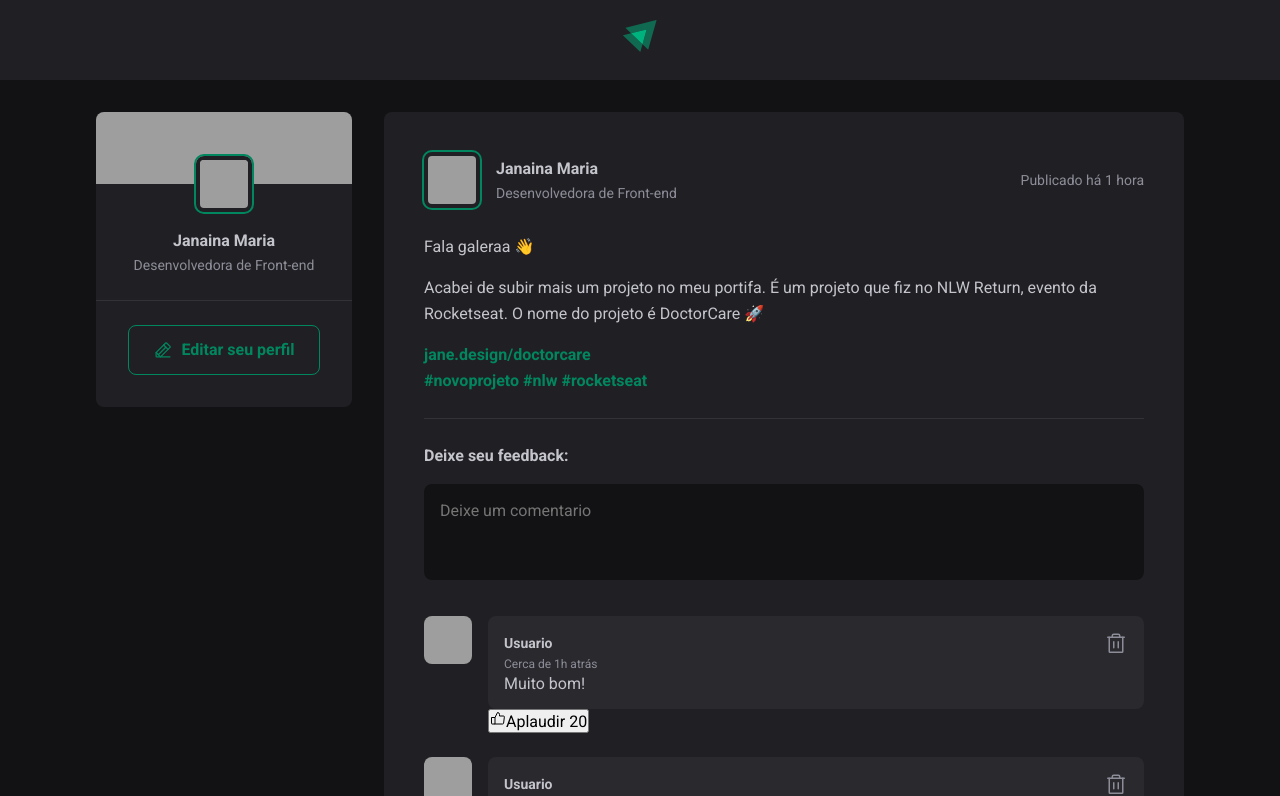
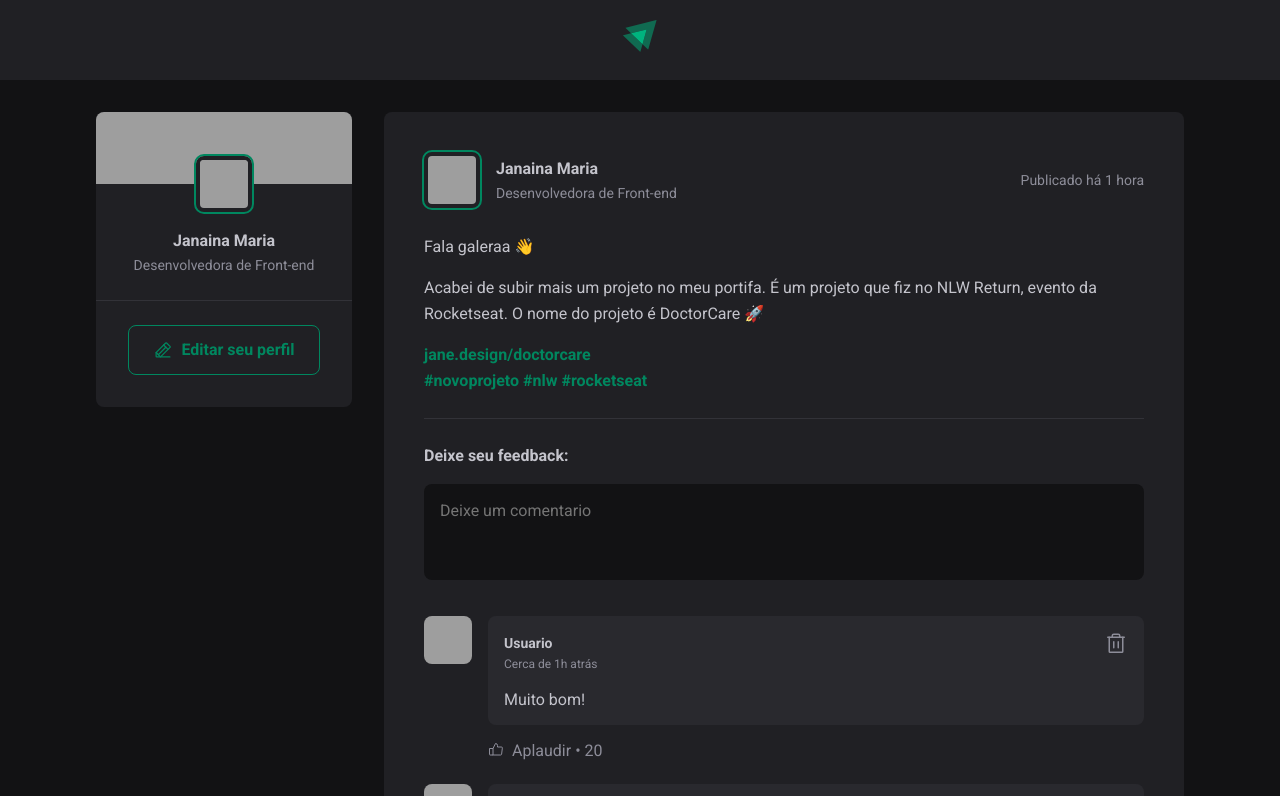
Before and after one commit to janainamaria/Fedd-REACT, a React (Vite) app: page / in a window 1280 px wide. Shown: the top 796 px of the page. Built offline with nearby package versions, Linux system fonts and the light colour scheme; grey boxes are pictures that could not be loaded.

Commit message:
finalização do componente comentario

```diff
--- a/src/components/Comment.module.css
+++ b/src/components/Comment.module.css
@@ -51,3 +51,37 @@
 .commentContent header button:hover {
   color: var(--red-500);
 }
+
+.commentContent p {
+  margin-top: 1rem;
+  color: var(--gray-380);
+}
+
+.commentBox footer {
+  margin-top: 1rem;
+
+}
+
+.commentBox footer button {
+  background: transparent;
+  border: 0;
+  color: var(--grey-400);
+  cursor: pointer;
+
+  display: flex;
+  align-items: center;
+  border-radius: 2px;
+}
+
+.commentBox footer button:hover {
+  color: var(--green-300);
+}
+
+.commentBox footer button svg {
+  margin-right: 0.5rem;
+}
+
+.commentBox footer button span::before {
+  content: "\2022";
+  padding: 0 0.25rem;
+}
```
